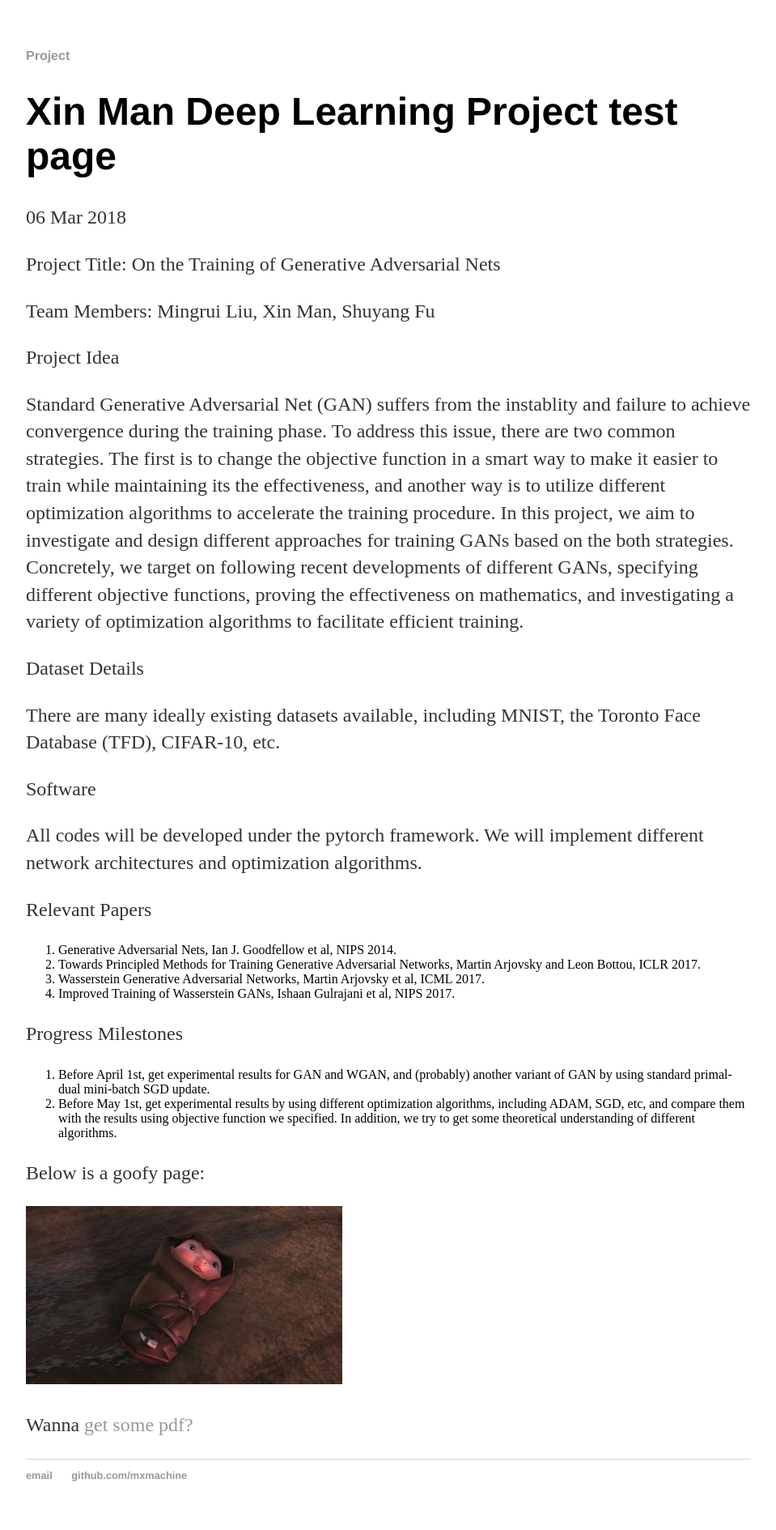
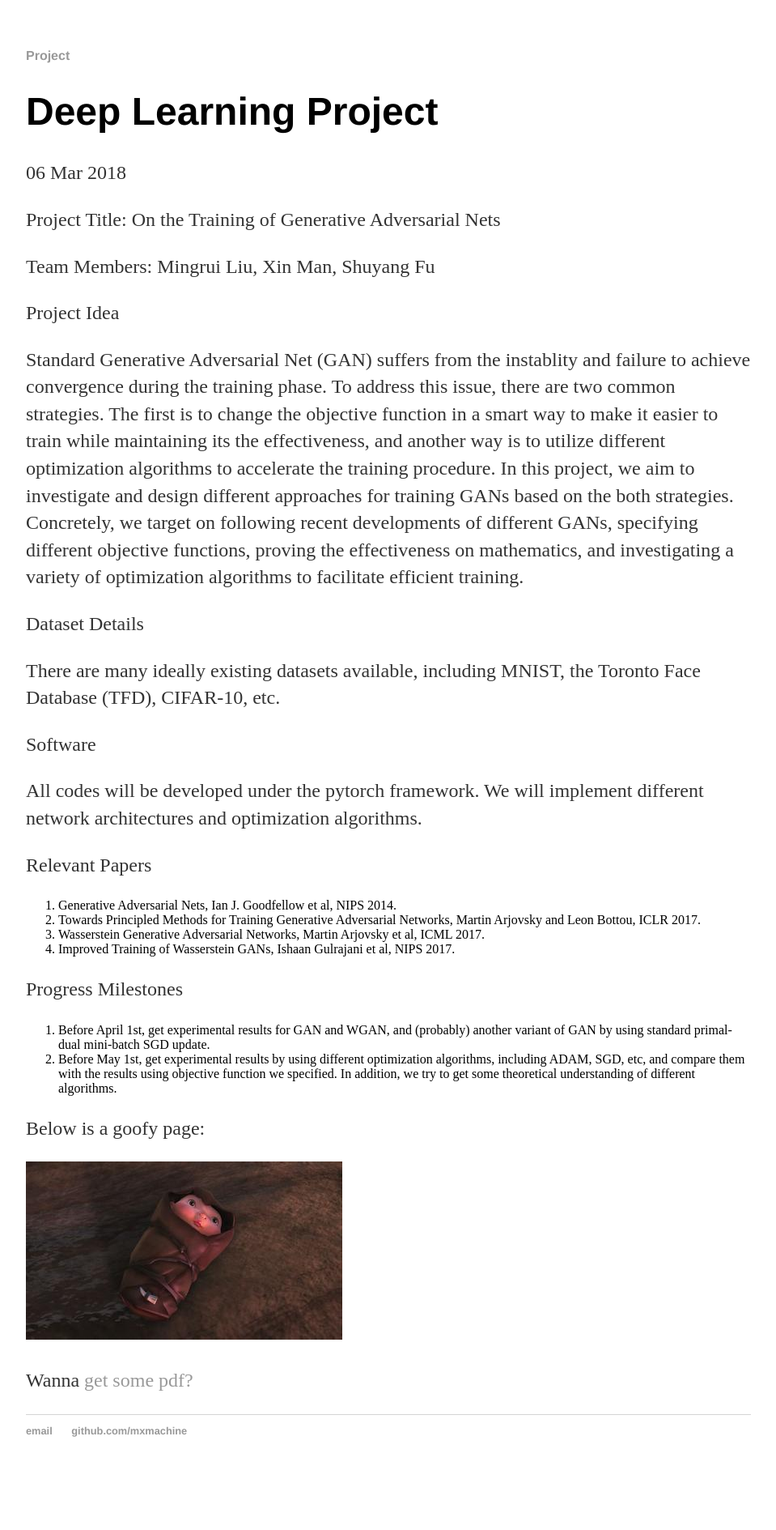
Before and after one commit to mxmachine/mxmachine.github.io, a Jekyll site: the page built from _posts/2018-03-06-Deep-Learning-Project-test.md, in a window 1280 px wide. Shown: the whole page at 81% size, without its empty margins (160-1119 px from the left). Built offline with Jekyll 4.4.1, drawn with Linux system fonts in a browser that asks for light colours; after the commit the page ends 1834 px from its top, so only the background shows below that.

Commit message:
minor changes

```diff
--- a/_posts/2018-03-06-Deep-Learning-Project-test.md
+++ b/_posts/2018-03-06-Deep-Learning-Project-test.md
@@ -1,7 +1,7 @@
 ---
 layout: post
-title: "Xin Man Deep Learning Project test page"
-date: 2018-03-06
+title: "Deep Learning Project"
+
 ---
 
 Project Title: On the Training of Generative Adversarial Nets
```
